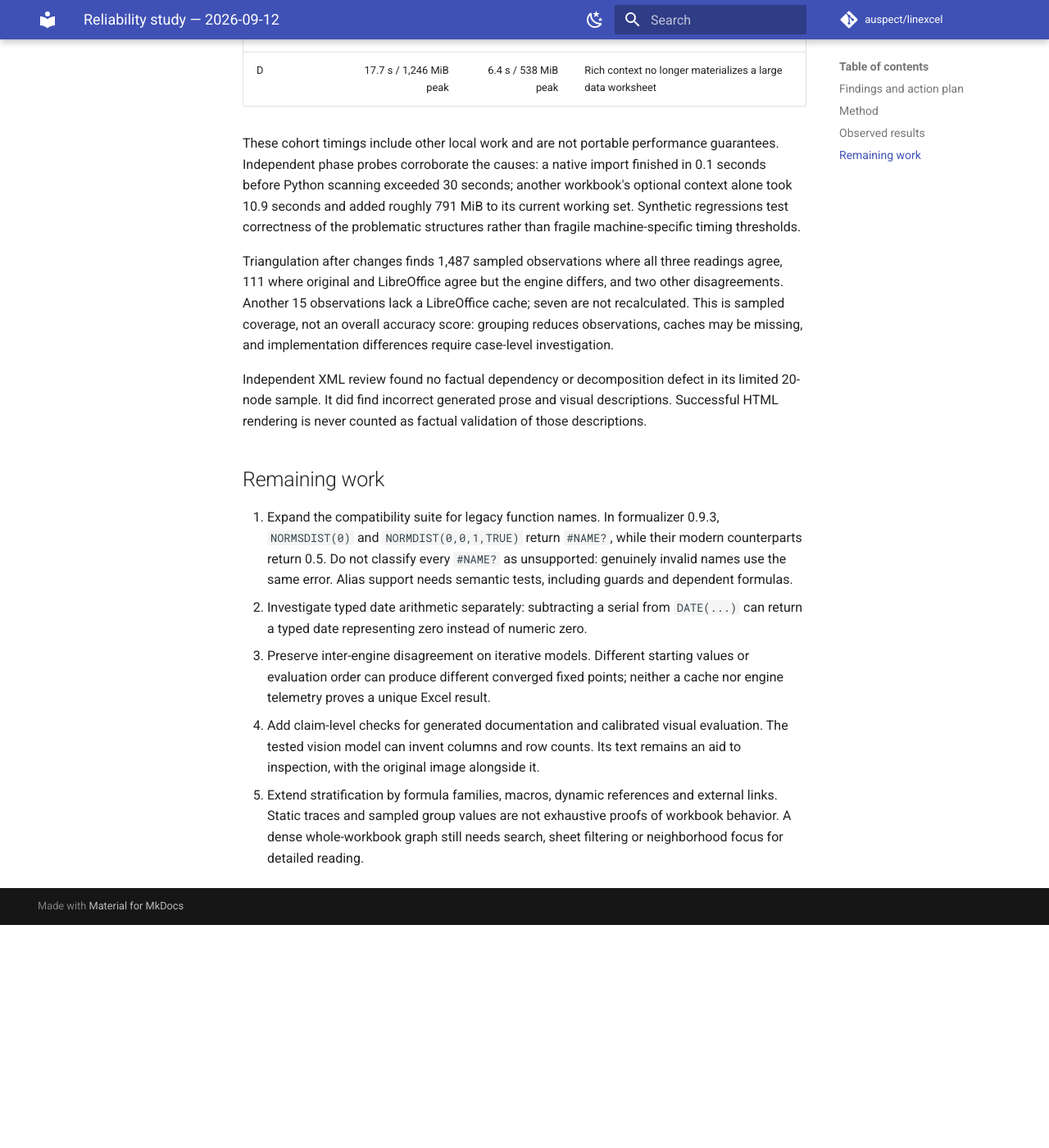
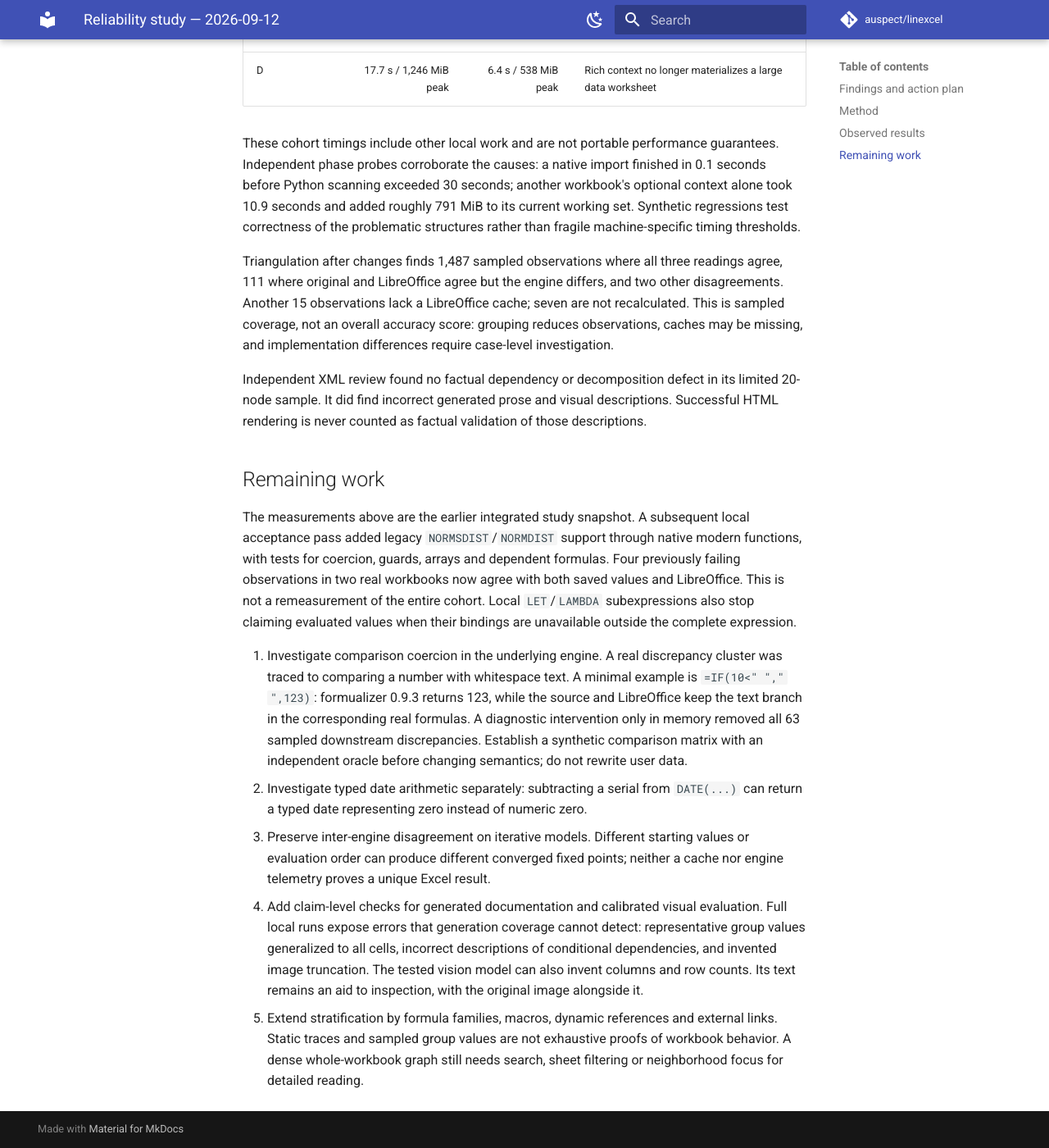
Before and after one commit to auspect/linexcel, an MkDocs documentation site: the page built from docs/reliability_study.md, in a window 1280 px wide and 1400 px high, scrolled down 2123 px. Shown: the whole window at 82% size. Built offline with MkDocs 1.6.1 and Material for MkDocs 9.7.7, drawn with Linux system fonts in a browser that asks for light colours; comment, search, counter and statistics services are not loaded; before the commit the page ends 3251 px from its top, so only the background shows below that.

Commit message:
Polish inspected tables and group cards; document remaining compatibility gaps

```diff
--- a/docs/reliability_study.md
+++ b/docs/reliability_study.md
@@ -80,19 +80,32 @@ of those descriptions.
 
 ## Remaining work
 
-1. Expand the compatibility suite for legacy function names. In formualizer
-   0.9.3, `NORMSDIST(0)` and `NORMDIST(0,0,1,TRUE)` return `#NAME?`, while their
-   modern counterparts return 0.5. Do not classify every `#NAME?` as unsupported:
-   genuinely invalid names use the same error. Alias support needs semantic
-   tests, including guards and dependent formulas.
+The measurements above are the earlier integrated study snapshot. A subsequent
+local acceptance pass added legacy `NORMSDIST`/`NORMDIST` support through native
+modern functions, with tests for coercion, guards, arrays and dependent formulas.
+Four previously failing observations in two real workbooks now agree with both
+saved values and LibreOffice. This is not a remeasurement of the entire cohort.
+Local `LET`/`LAMBDA` subexpressions also stop claiming evaluated values when their
+bindings are unavailable outside the complete expression.
+
+1. Investigate comparison coercion in the underlying engine. A real discrepancy
+   cluster was traced to comparing a number with whitespace text. A minimal
+   example is `=IF(10<" "," ",123)`: formualizer 0.9.3 returns 123, while the
+   source and LibreOffice keep the text branch in the corresponding real
+   formulas. A diagnostic intervention only in memory removed all 63 sampled
+   downstream discrepancies. Establish a synthetic comparison matrix with an
+   independent oracle before changing semantics; do not rewrite user data.
 2. Investigate typed date arithmetic separately: subtracting a serial from
    `DATE(...)` can return a typed date representing zero instead of numeric zero.
 3. Preserve inter-engine disagreement on iterative models. Different starting
    values or evaluation order can produce different converged fixed points;
    neither a cache nor engine telemetry proves a unique Excel result.
 4. Add claim-level checks for generated documentation and calibrated visual
-   evaluation. The tested vision model can invent columns and row counts. Its
-   text remains an aid to inspection, with the original image alongside it.
+   evaluation. Full local runs expose errors that generation coverage cannot
+   detect: representative group values generalized to all cells, incorrect
+   descriptions of conditional dependencies, and invented image truncation.
+   The tested vision model can also invent columns and row counts. Its text
+   remains an aid to inspection, with the original image alongside it.
 5. Extend stratification by formula families, macros, dynamic references and
    external links. Static traces and sampled group values are not exhaustive
    proofs of workbook behavior. A dense whole-workbook graph still needs search,
--- a/validation_workbooks.py
+++ b/validation_workbooks.py
@@ -129,6 +129,8 @@ def build_sales_workbook() -> bytes:
     ws["G3"].font = font_bold
     ws["G3"].alignment = align_center
     ws["G3"].border = border_thin
+    ws.column_dimensions["G"].width = 18
+    ws.column_dimensions["H"].width = 18
 
     # A1 comment was shifted to B3 (new table start)
     ws["B3"].comment = Comment("Exported product category", "Data team")
```
Also changed, not shown: CHANGELOG.md (+2 -0 lines), docs/guide/ai.md (+14 -4 lines), src/linexcel/assets/viewer.html (+8 -1 lines), imgs/viewer_graph.png, imgs/viewer_node_documented.png, imgs/viewer_sheets_context.png, imgs/viewer_workbook_overview.png, 3 other files.
